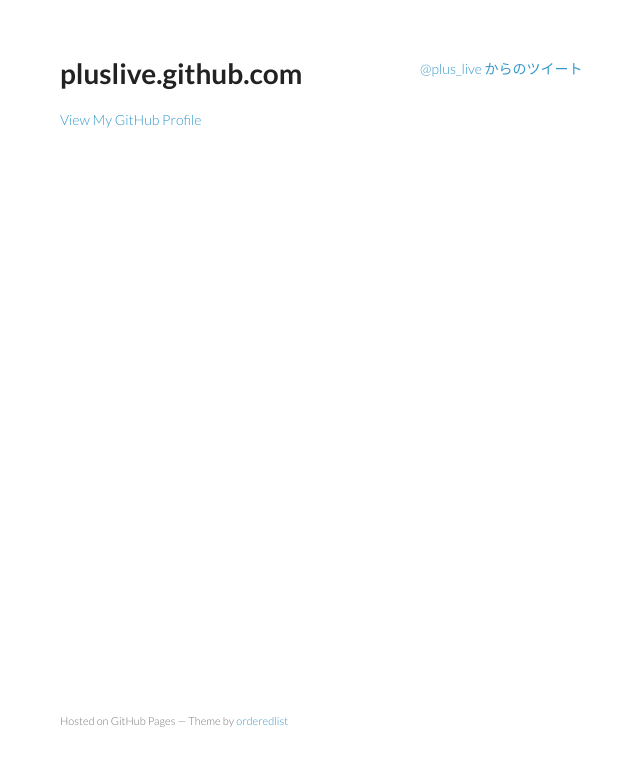
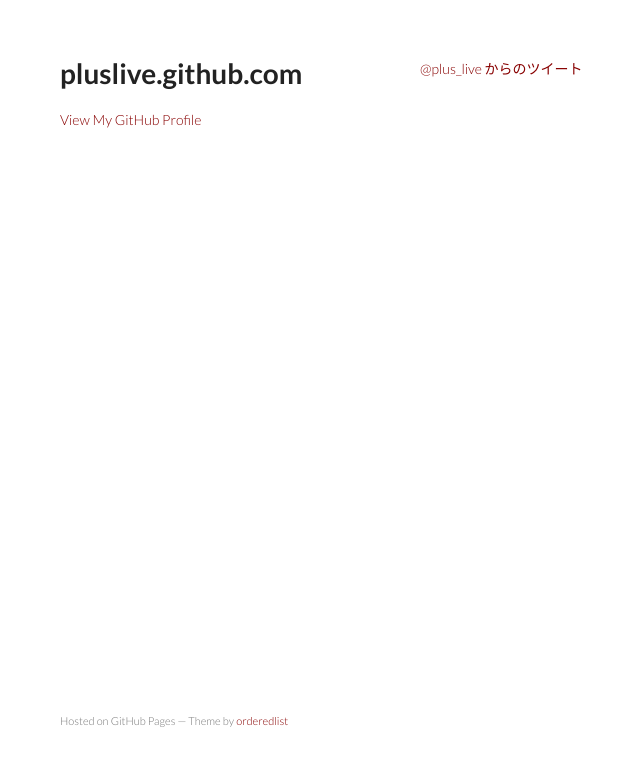
Before and after one commit to pluslive/pluslive.github.com, a plain HTML site: page index.html in a window 1280 px wide. Shown: the whole page, without its empty margins (150-790 px from the left). Drawn offline with Linux system fonts and the light colour scheme.

Commit message:
CSS リンクカラー変更 等

```diff
--- a/index.html
+++ b/index.html
@@ -3,7 +3,7 @@
   <head>
     <meta charset="utf-8">
     <meta http-equiv="X-UA-Compatible" content="chrome=1">
-    <title>pluslive.github.com by pluslive</title>
+    <title>pluslive.github.com</title>
 
     <link rel="stylesheet" href="stylesheets/styles.css">
     <link rel="stylesheet" href="stylesheets/pygment_trac.css">
@@ -23,34 +23,8 @@
 
       </header>
       <section>
-<a class="twitter-timeline" href="https://twitter.com/plus_live" data-widget-id="308750481700831232">@plus_live からのツイート</a>
-<script>!function(d,s,id){var js,fjs=d.getElementsByTagName(s)[0];if(!d.getElementById(id)){js=d.createElement(s);js.id=id;js.src="//platform.twitter.com/widgets.js";fjs.parentNode.insertBefore(js,fjs);}}(document,"script","twitter-wjs");</script>
-<!--        <h3>Welcome to GitHub Pages.</h3>
-
-<p>This automatic page generator is the easiest way to create beautiful pages for all of your projects. Author your page content here using GitHub Flavored Markdown, select a template crafted by a designer, and publish. After your page is generated, you can check out the new branch:</p>
-
-<pre><code>$ cd your_repo_root/repo_name
-$ git fetch origin
-$ git checkout gh-pages
-</code></pre>
-
-<p>If you're using the GitHub for Mac, simply sync your repository and you'll see the new branch.</p>
-
-<h3>Designer Templates</h3>
-
-<p>We've crafted some handsome templates for you to use. Go ahead and continue to layouts to browse through them. You can easily go back to edit your page before publishing. After publishing your page, you can revisit the page generator and switch to another theme. Your Page content will be preserved if it remained markdown format.</p>
-
-<h3>Rather Drive Stick?</h3>
-
-<p>If you prefer to not use the automatic generator, push a branch named <code>gh-pages</code> to your repository to create a page manually. In addition to supporting regular HTML content, GitHub Pages support Jekyll, a simple, blog aware static site generator written by our own Tom Preston-Werner. Jekyll makes it easy to create site-wide headers and footers without having to copy them across every page. It also offers intelligent blog support and other advanced templating features.</p>
-
-<h3>Authors and Contributors</h3>
-
-<p>You can <a href="https://github.com/blog/821" class="user-mention">@mention</a> a GitHub username to generate a link to their profile. The resulting <code>&lt;a&gt;</code> element will link to the contributor's GitHub Profile. For example: In 2007, Chris Wanstrath (<a href="https://github.com/defunkt" class="user-mention">@defunkt</a>), PJ Hyett (<a href="https://github.com/pjhyett" class="user-mention">@pjhyett</a>), and Tom Preston-Werner (<a href="https://github.com/mojombo" class="user-mention">@mojombo</a>) founded GitHub.</p>
-
-<h3>Support or Contact</h3>
-
-<p>Having trouble with Pages? Check out the documentation at <a href="http://help.github.com/pages">http://help.github.com/pages</a> or contact <a href="mailto:support@github.com">support@github.com</a> and we’ll help you sort it out.</p>-->
+		<a class="twitter-timeline" href="https://twitter.com/plus_live" data-widget-id="308750481700831232">@plus_live からのツイート</a>
+		<script>!function(d,s,id){var js,fjs=d.getElementsByTagName(s)[0];if(!d.getElementById(id)){js=d.createElement(s);js.id=id;js.src="//platform.twitter.com/widgets.js";fjs.parentNode.insertBefore(js,fjs);}}(document,"script","twitter-wjs");</script>
       </section>
       <footer>
         <p><small>Hosted on GitHub Pages &mdash; Theme by <a href="https://github.com/orderedlist">orderedlist</a></small></p>
--- a/stylesheets/styles.css
+++ b/stylesheets/styles.css
@@ -33,7 +33,7 @@ h3, h4, h5, h6 {
 }
 
 a {
-  color:#39c;
+  color:#880000;
   font-weight:400;
   text-decoration:none;
 }
```
